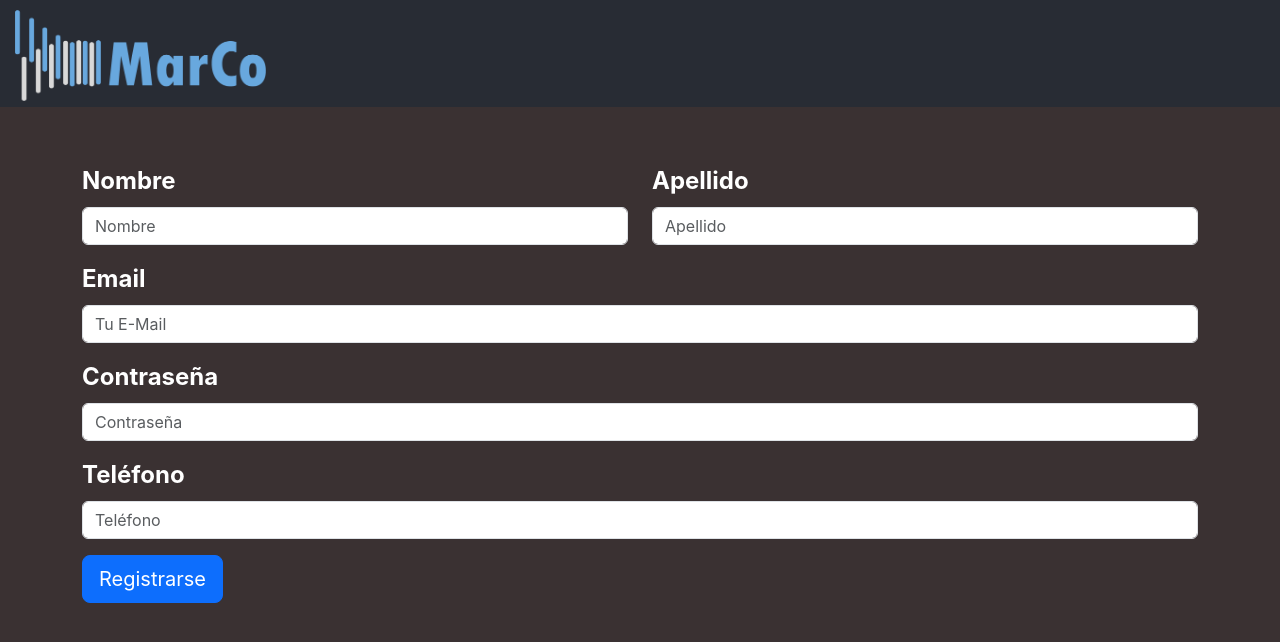
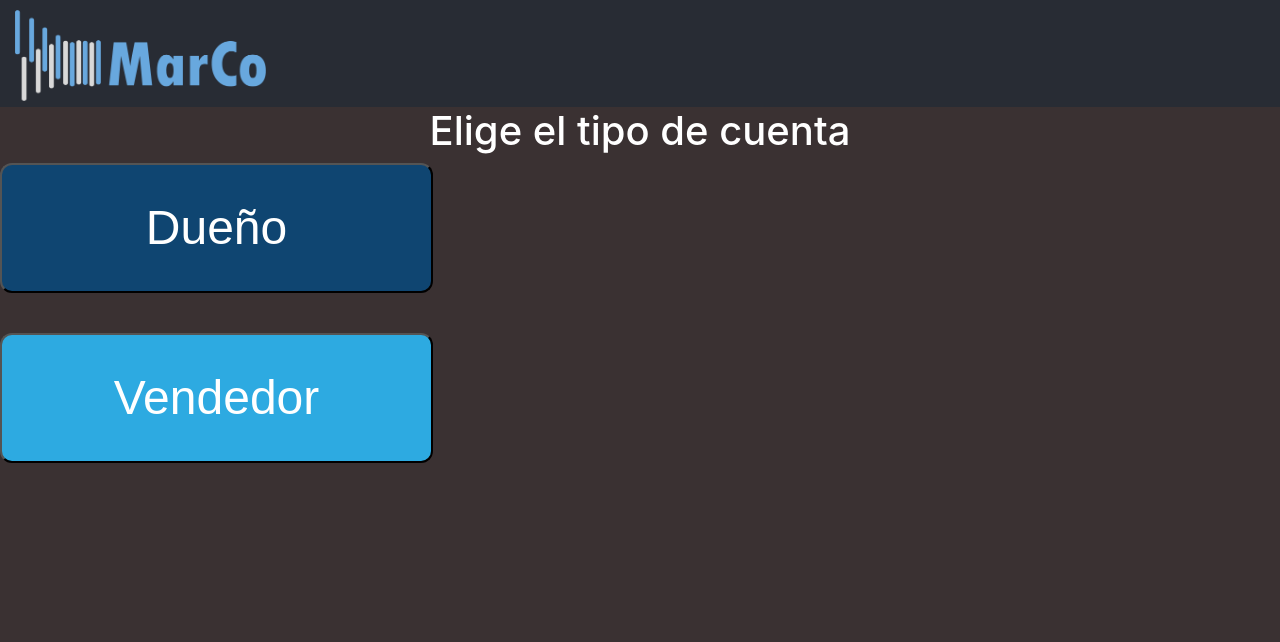
Before and after one commit to arielcn/MarcoCRM-Front, a React (Create React App) app: page /elegir-user in a window 1280 px wide. Shown: the top 642 px of the page. Built offline with nearby package versions, Linux system fonts and the light colour scheme.

Commit message:
routerrrrr

```diff
--- a/src/App.js
+++ b/src/App.js
@@ -1,5 +1,6 @@
-import logo from './logo.svg';
-import './App.css';
+// import './App.css';
+import { BrowserRouter, Routes, Route } from "react-router-dom";
+import Layout from './Layout';
 import FormLogin from './Forms/FormLogin';
 import ElegirUser from './Forms/ElegirUser';
 import FormRegisterD from './Forms/FormRegisterD';
@@ -10,16 +11,19 @@ import ListadoVendedor from './Listas/ListadoVendedor';
 import CargarDatosC from './Listas/CargarDatosC';
 
 function App() {
-//  <img src={logo} className="App-logo" alt="logo" />
+  //  <img src={logo} className="App-logo" alt="logo" />
   return (
-    <div className="App">
-      <header className="App-header">
-        <img src="logo.png" className="App-logo" alt="logo" />
-      </header>
-      <body>
-        <FormRegisterV></FormRegisterV>
-      </body>
-    </div>
+    <BrowserRouter>
+      <Routes>
+        <Route path="/" element={<Layout />}>
+          <Route index element={<FormLogin />}></Route>
+          <Route path="/elegir-user" element={<ElegirUser />}></Route>
+          <Route path="/registro-d" element={<FormRegisterD />}></Route>
+          <Route path="/registro-v" element={<FormRegisterV />}></Route>
+          <Route path="*" element={<h1 className="text-center mt-2 text-white">404: Page not found</h1>}></Route>
+        </Route>
+      </Routes>
+    </BrowserRouter>
   );
 }
 
--- a/src/Forms/ElegirUser.css
+++ b/src/Forms/ElegirUser.css
@@ -13,6 +13,7 @@ body {
     font-size: 48px;
     color: #ffffff;
     text-align: center;
+    display: block;
     width: 433px;
     height: 130px;
     border-radius: 12px;
--- a/src/Forms/ElegirUser.js
+++ b/src/Forms/ElegirUser.js
@@ -1,11 +1,14 @@
 import "./ElegirUser.css";
+import { useNavigate } from "react-router-dom";
 
-const ElegirUser = (props) => {
+const ElegirUser = () => {
+    const navigate = useNavigate();
+
     return (
         <div>
             <h1 className="titulo">Elige el tipo de cuenta</h1>
-            <button className="btn1">Dueño</button>
-            <button className="btn2">Vendedor</button>
+            <button onClick={() => navigate("/registro-d")} className="btn1">Dueño</button>
+            <button onClick={() => navigate("/registro-v")} className="btn2">Vendedor</button>
         </div>
     );
 }
--- a/src/Forms/FormLogin.js
+++ b/src/Forms/FormLogin.js
@@ -1,4 +1,5 @@
 import React, { useState } from "react";
+import { Link } from "react-router-dom";
 import axios from "axios";
 import "./FormLogin.css";
 import { Form, Button, Container } from "react-bootstrap";
@@ -92,6 +93,7 @@ const FormLogin = () => {
                 </Form.Group>
                 <Button variant="primary" size="lg" type="submit">Iniciar Sesion</Button>
                 <p className="text-danger mt-2">{error}</p>
+                <Link to={"/elegir-user"}>Registrate</Link>
             </Form>
             </div>
         </div>
--- /dev/null
+++ b/src/Layout.js
@@ -0,0 +1,17 @@
+import './App.css';
+
+import { Outlet } from "react-router-dom";
+const Layout = () => {
+    return (
+        <>
+            <nav>
+                <header className="App-header">
+                    <img src="logo.png" className="App-logo" alt="logo" />
+                </header>
+            </nav>
+            <Outlet />
+        </>
+    );
+};
+
+export default Layout;
--- a/src/Listas/ListadoCliente.js
+++ b/src/Listas/ListadoCliente.js
@@ -10,7 +10,7 @@ const ListadoCliente = () => {
         axios.get('http://localhost:3001/clientes/Microsoft')
             .then((response) => {
                 console.log(response)
-                let datosClientes = response.data;
+                const datosClientes = response.data;
                 setClientes(datosClientes);
                 console.log(datosClientes)
             });
```
